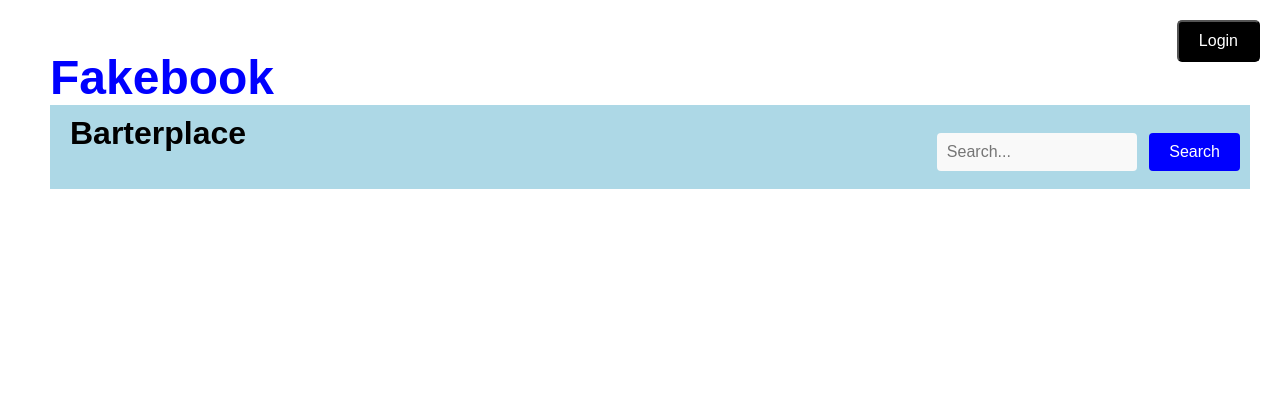
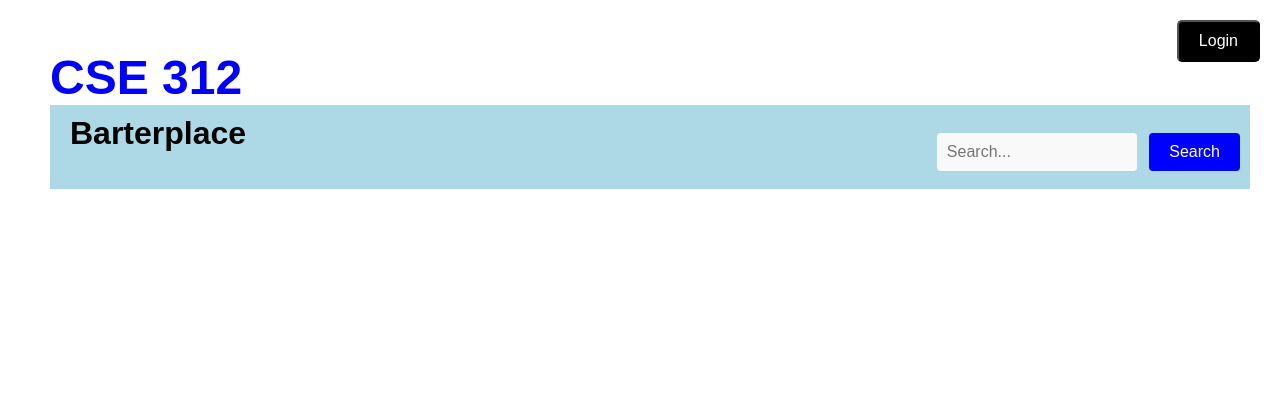
Before and after one commit to RayhanRashid/FakeBook-BarterPlace, a Flask app: page / in a window 1280 px wide. Shown: the top 420 px of the page. Run offline with Flask 2, Linux system fonts and the light colour scheme; data that the repository does not hold is empty.

Commit message:
Changed header - Checking deployment issue

```diff
--- a/templates/index.html
+++ b/templates/index.html
@@ -8,7 +8,7 @@
 </head>
 
 <body>
-    <h1>Fakebook</h1>
+    <h1>CSE 312</h1>
     <div style="width: 100%; overflow: hidden; background-color: lightblue; padding: 10px;">
         <h2 style="display: inline;">Barterplace</h2>
         <div class="search-bar">
```
